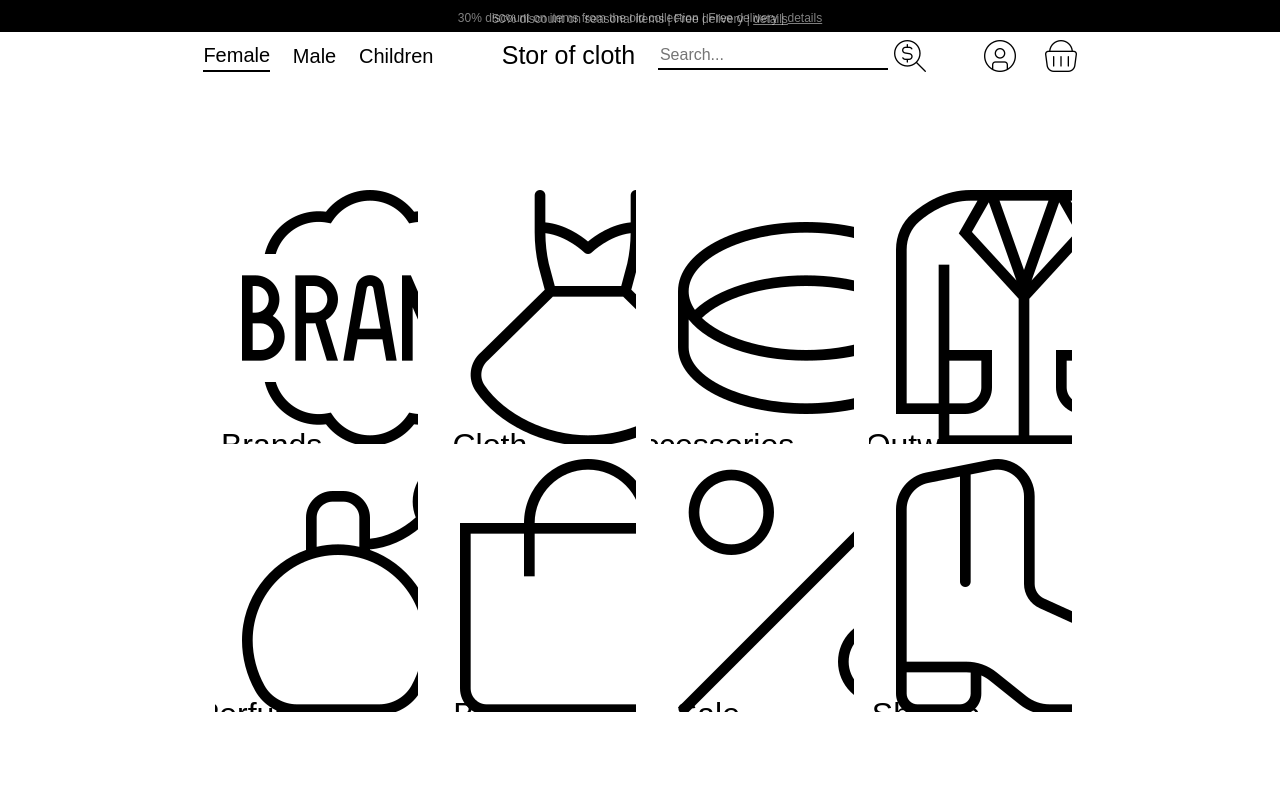
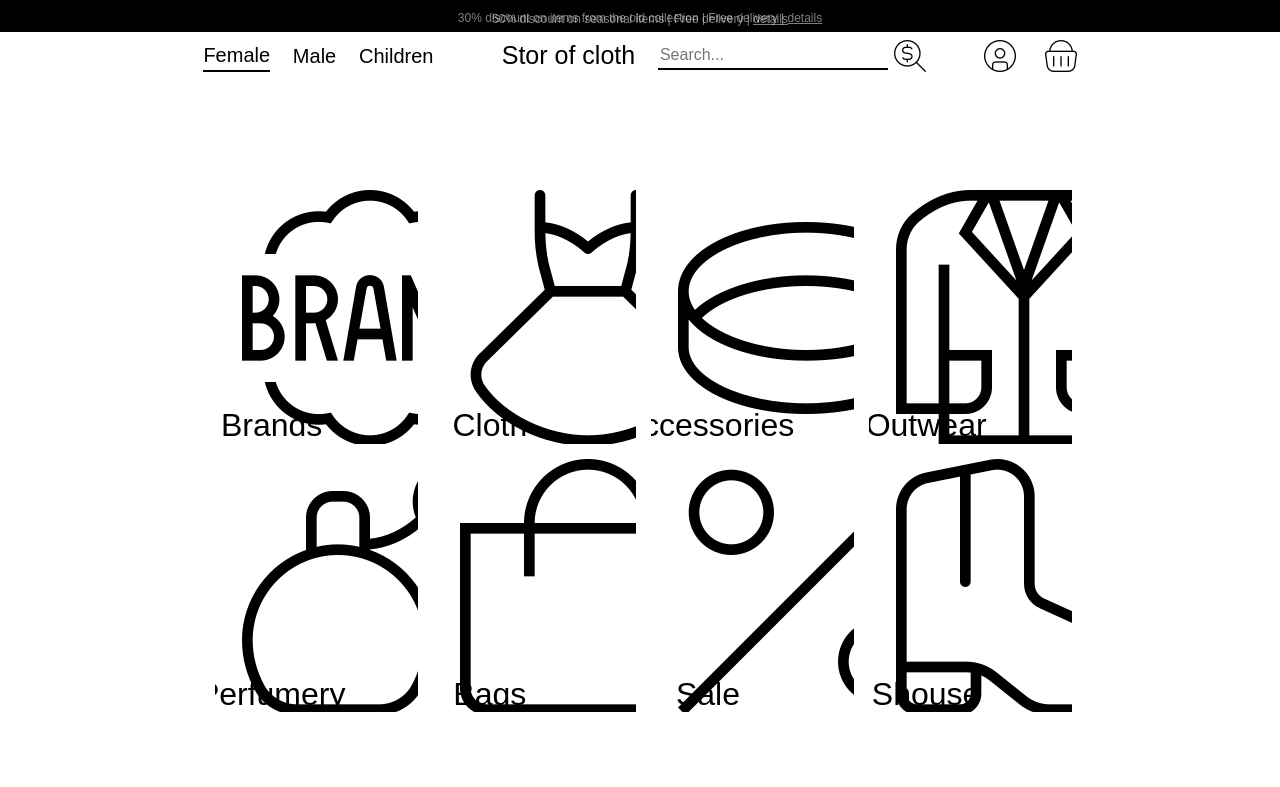
Before and after one commit to RiderGraffity/Shop_of_clothes, a plain HTML site: page Categories1.html in a window 1280 px wide. Shown: the top 787 px of the page. Drawn offline with nearby package versions, Linux system fonts and the light colour scheme; sample sign-in values are in the browser's storage.

Commit message:
Add files via upload

```diff
--- a/style1.css
+++ b/style1.css
@@ -198,7 +198,7 @@ z-index: 1000;
     height: 83px;
     position: relative;
     left: -67px;
-    top: -20px;
+    top: -40px;
     transition: all 1.4s ease 0s;
 }
 .box_grid_card_bord{
```
